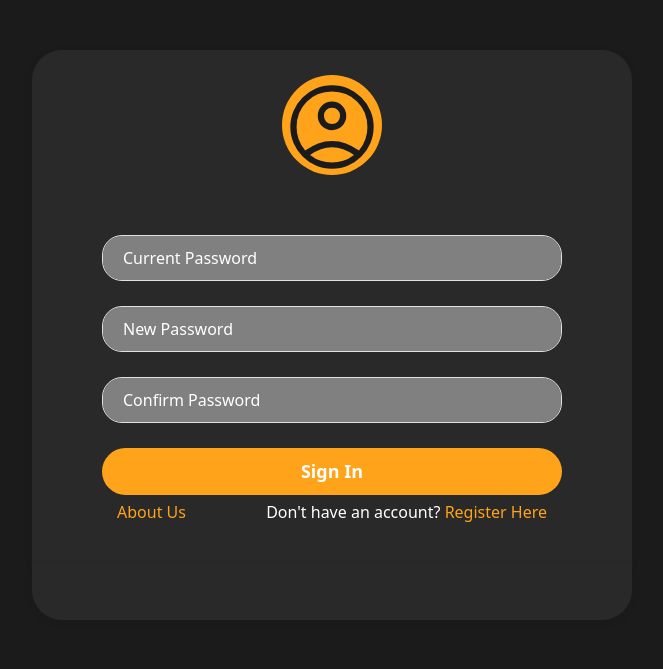
After one commit to Unknownplanet40/OJT-Coordinator, a PHP site: page /ResetPassword.php in a window 1280 px wide. The commit adds this page. Shown: the top 669 px of the page, without its empty margins (308-971 px from the left). Run offline with PHP 8.4, Linux system fonts and the light colour scheme.

Commit message:
New commit

```diff
--- a/Documentation/Notes.txt
+++ b/Documentation/Notes.txt
@@ -10,6 +10,8 @@ suitable for organizations of all sizes.
 Date started:   April 21, 2023 at 12:15 AM
 Date Finished:
 Duration:
+
+prototype: https://www.figma.com/proto/OL3IoIvA02Mxak99x9WNN4/OJT-Prototype-Page?type=design&node-id=1-2&scaling=scale-down&page-id=0%3A1&starting-point-node-id=1%3A2&hide-ui=1
 
 Members and Roles:
 Ryan James Capadocia - Head Developer
@@ -38,6 +40,7 @@ chart - https://www.youtube.com/watch?v=Jt7Ih-xmtkQ
 stackoverflow - https://stackoverflow.com
 chatgpt - https://chat.openai.com/
 color pallette - https://www.color-hex.com/color-palette/77108
+freefrontend - https://freefrontend.com/
 
 
 
--- a/Login.php
+++ b/Login.php
@@ -39,7 +39,7 @@
                 </div>
             </div>
         </form>
-        <div class="social-media">
+        <div class="social-media error">
             <h5>Username or Password is Incorrect</h5>
         </div>
     </div>
--- /dev/null
+++ b/ResetPassword.php
@@ -0,0 +1,92 @@
+<?php
+session_start();
+
+// this code is for demonstration purposes only no functionality yet
+$oldpassword = "qwertyui12";
+$newpass = "";
+
+
+if ($_SERVER['REQUEST_METHOD'] == "POST") {
+    $currentPassword = $_POST['current'];
+    $newPassword = $_POST['new'];
+    $confirmPassword = $_POST['confirm'];
+
+    if ($currentPassword == $oldpassword) {
+        if ($currentPassword == $newPassword) {
+            $status = "New Password cannot be same as your current password";
+            $statusType = "error";
+        } else if ($newPassword == $confirmPassword) {
+            $newpass = $newPassword;
+            $status = "Your Password has been changed";
+            $statusType = "success";
+        } else {
+            $status = "New Password and Confirm Password does not match";
+            $statusType = "error";
+        }
+    } else {
+        $status = "Current Password is incorrect";
+        $statusType = "error";
+    }
+}
+?>
+
+<!DOCTYPE html>
+<html lang="en">
+
+<head>
+    <meta charset="UTF-8">
+    <meta http-equiv="X-UA-Compatible" content="IE=edge">
+    <meta name="viewport" content="width=device-width, initial-scale=1.0">
+    <link rel="stylesheet" href="./Bootstrap_5.3.0/css/bootstrap.css">
+    <link rel="stylesheet" href="./Styles/LoginStyle.css">
+    <link rel="shortcut icon" href="./Images/login.svg" type="image/x-icon">
+    <title> Sign In </title>
+</head>
+
+<body>
+    <div class="registration-form">
+        <form method="POST" action="ResetPassword.php">
+            <div class="form-icon">
+                <span>
+                    <svg xmlns="http://www.w3.org/2000/svg" viewBox="0 96 960 960">
+                        <path
+                            d="M222 801q63-44 125-67.5T480 710q71 0 133.5 23.5T739 801q44-54 62.5-109T820 576q0-145-97.5-242.5T480 236q-145 0-242.5 97.5T140 576q0 61 19 116t63 109Zm257.814-195Q422 606 382.5 566.314q-39.5-39.686-39.5-97.5t39.686-97.314q39.686-39.5 97.5-39.5t97.314 39.686q39.5 39.686 39.5 97.5T577.314 566.5q-39.686 39.5-97.5 39.5Zm.654 370Q398 976 325 944.5q-73-31.5-127.5-86t-86-127.266Q80 658.468 80 575.734T111.5 420.5q31.5-72.5 86-127t127.266-86q72.766-31.5 155.5-31.5T635.5 207.5q72.5 31.5 127 86t86 127.032q31.5 72.532 31.5 155T848.5 731q-31.5 73-86 127.5t-127.032 86q-72.532 31.5-155 31.5ZM480 916q55 0 107.5-16T691 844q-51-36-104-55t-107-19q-54 0-107 19t-104 55q51 40 103.5 56T480 916Zm0-370q34 0 55.5-21.5T557 469q0-34-21.5-55.5T480 392q-34 0-55.5 21.5T403 469q0 34 21.5 55.5T480 546Zm0-77Zm0 374Z" />
+                    </svg>
+                </span>
+            </div>
+            <div class="form-group">
+                <input type="text" class="form-control item" name="current" placeholder="Current Password" required
+                    pattern="([a-z]{8,}\d{2,})">
+            </div>
+            <div class="form-group">
+                <input type="text" class="form-control item" name="new" placeholder="New Password" required
+                    pattern="([a-z]{8,}\d{2,})">
+            </div>
+            <div class="form-group">
+                <input type="password" class="form-control item" name="confirm" placeholder="Confirm Password" required
+                    pattern="([a-z]{8,}\d{2,})">
+            </div>
+            <div class="form-group">
+                <input type="submit" name="submit" value="Sign In" class="btn btn-block create-account">
+                <!--about us-->
+                <div style="display: flex; justify-content: space-between;">
+                    <p class="reg-link" style="margin-left: 15px;"><a href="AboutUs.php">About Us</a></p>
+                    <p class="reg-link">Don't have an account? <a href="Registration.php">Register Here</a></p>
+                </div>
+            </div>
+        </form>
+        <div class="social-media <?php echo (isset($statusType)) ? $statusType : ""; ?>">
+            <h5>
+                <?php
+                if (isset($status)) {
+                    echo $status;
+                } else {
+                    echo " ";
+                }
+                ?>
+            </h5>
+        </div>
+    </div>
+</body>
+
+</html>
--- /dev/null
+++ b/Script/FakeLoader.js
@@ -0,0 +1,6 @@
+// $(window).on("load", function() {
+//     $(".loader_bg".fadeOut("slow"));
+// });
+setTimeout(function () {
+  $(".loader_bg").fadeOut("slow");
+}, 2500);
--- a/Styles/LoginStyle.css
+++ b/Styles/LoginStyle.css
@@ -112,19 +112,26 @@ input:invalid:focus {
     max-width: 600px;
     background-color: var(--clr-secondary);
     margin: auto;
-    padding: 25px 0;
+    padding: 20px 0;
     text-align: center;
     border-bottom-left-radius: 30px;
     border-bottom-right-radius: 30px;
-    color: #dc3545;
     border-top: 1px transparent #dee9ff;
     box-shadow: 0px 2px 10px rgba(0, 0, 0, 0.075);
+}
+
+.registration-form .success {
+    color: #198754;
+}
+
+.registration-form .error {
+    color: #dc3545;
 }
 
 
 
 .registration-form .social-media h5{
-    margin-bottom: 20px;
+    margin-bottom: 15px;
 }
 
 
```
Also changed, not shown: AdminDashboard.php (+7 -8 lines), Styles/Loader.css (added, +54 -0 lines), External/config.php (added).
